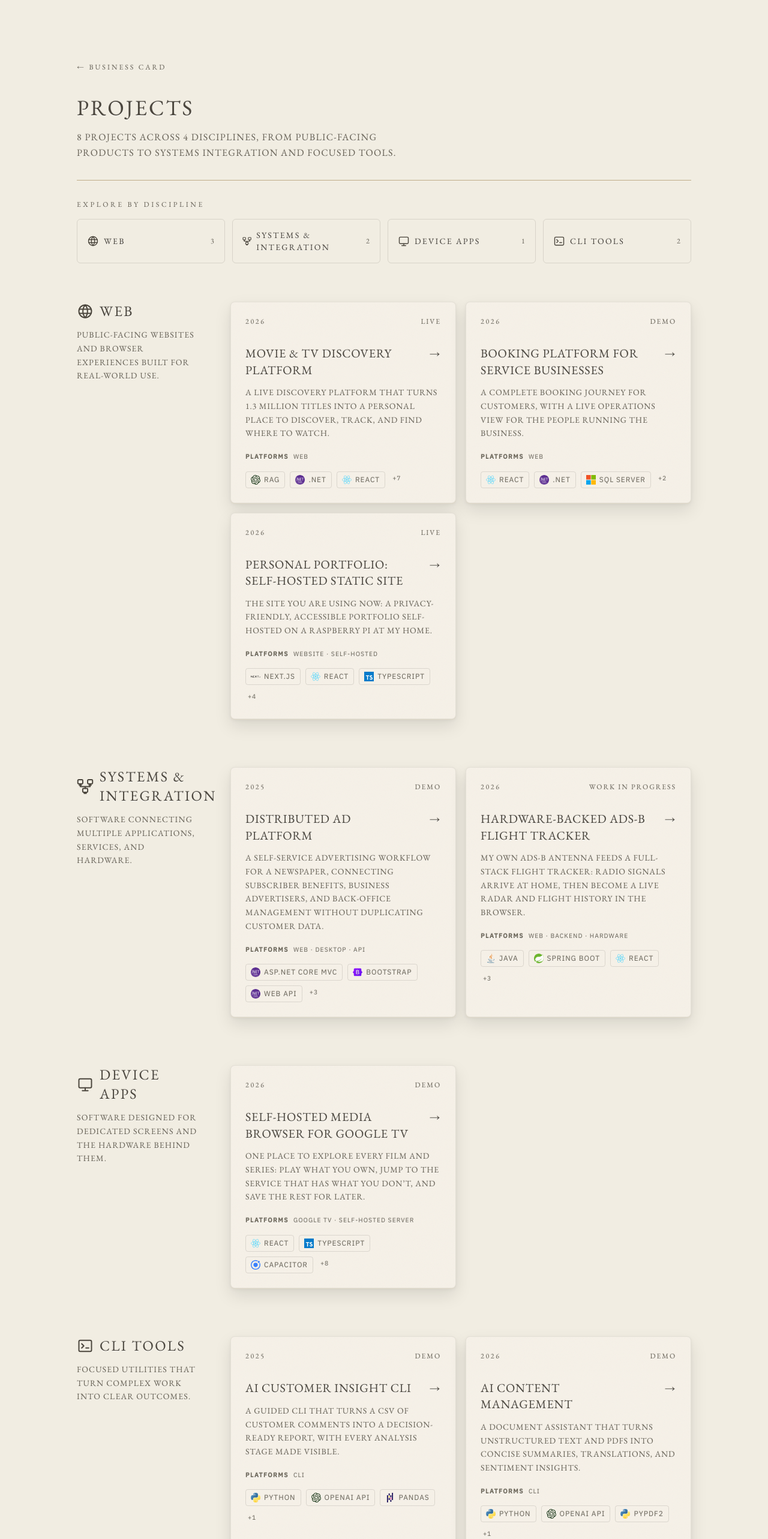
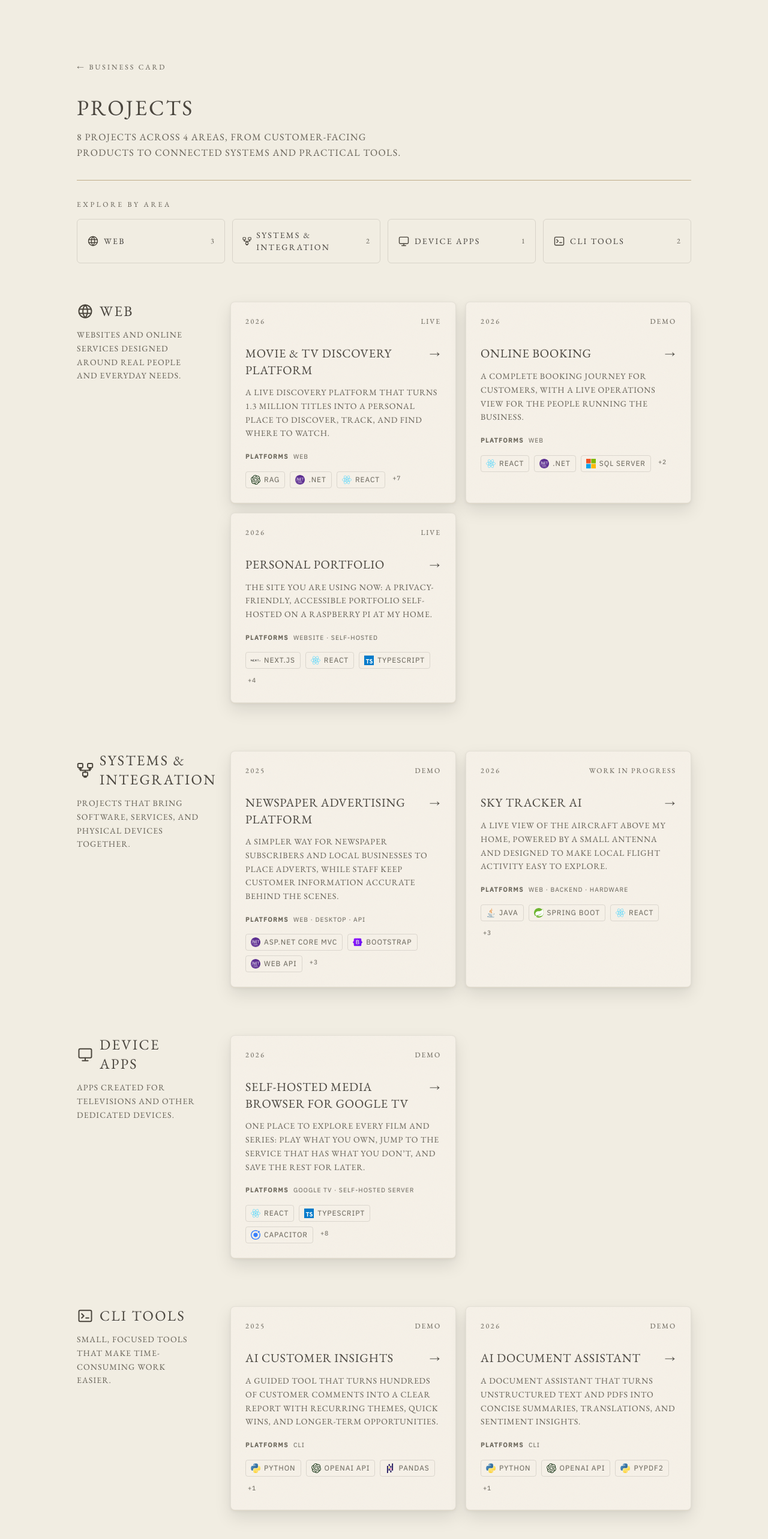
Before and after one commit to faivern/portfolio, a Next.js app: page /projects in a window 1280 px wide. Shown: the top 2566 px of the page at 60% size. Built offline with nearby package versions, Linux system fonts and the light colour scheme; no server answers.

Commit message:
ui changes

```diff
--- a/app/projects/[slug]/page.tsx
+++ b/app/projects/[slug]/page.tsx
@@ -381,7 +381,9 @@ export default async function ProjectPage({
 
   const supportingScreenshots =
     project.videos?.length || project.video || project.videoPlaceholder
-      ? project.screenshots.slice(project.videoPoster ? 1 : 0)
+      ? project.screenshots.slice(
+          project.videoPoster && !project.showVideoPosterInGallery ? 1 : 0,
+        )
       : project.screenshots.slice(1);
 
   return (
@@ -466,7 +468,7 @@ export default async function ProjectPage({
           </h2>
           <div>
             <h3 className="font-serif text-2xl tracking-[0.06em]">
-              The problem
+              {project.problemTitle ?? "The problem"}
             </h3>
             <p className="mt-3 font-sans text-sm leading-7 normal-case tracking-normal [text-shadow:none]">
               {project.problem}
@@ -496,18 +498,12 @@ export default async function ProjectPage({
             />
           </div>
           <ul className="mt-5 grid gap-4 md:grid-cols-3">
-            {project.highlights.map((highlight, index) => (
+            {project.highlights.map((highlight) => (
               <li
                 key={highlight.title}
                 className="paper-panel overflow-hidden border border-foreground/10 p-5 sm:p-6"
               >
                 <div className="relative z-[1]">
-                  <span
-                    aria-hidden="true"
-                    className="font-serif text-xs tracking-[0.2em] text-muted"
-                  >
-                    0{index + 1}
-                  </span>
                   <h3 className="mt-6 font-serif text-xl tracking-[0.06em]">
                     {highlight.title}
                   </h3>
--- a/app/projects/data.ts
+++ b/app/projects/data.ts
@@ -58,6 +58,7 @@ export type Project = {
   title: string;
   tagline: string;
   description: string;
+  problemTitle?: string;
   problem: string;
   solution: string;
   highlights: ProjectHighlight[];
@@ -74,6 +75,7 @@ export type Project = {
   video?: string;
   videos?: ProjectVideo[];
   videoPoster?: string;
+  showVideoPosterInGallery?: boolean;
   videoCaption?: string;
   videoPlaceholder?: boolean;
   screenshots: ProjectMedia[];
@@ -86,7 +88,7 @@ export const projects: Project[] = [
     tagline:
       "A live discovery platform that turns 1.3 million titles into a personal place to discover, track, and find where to watch.",
     description:
-      "Cinelas combines movie and TV tracking with an Azure OpenAI RAG pipeline for grounded, natural-language discovery.",
+      "Cinelas helps people discover, track, and choose what to watch across a catalogue of more than 1.3 million movies and shows.",
     problem:
       "Streaming offers endless choice, but finding something worth watching often means bouncing between services, lists, and review sites.",
     solution:
@@ -164,7 +166,7 @@ export const projects: Project[] = [
   },
   {
     slug: "Booking-Platform",
-    title: "Booking Platform for Service Businesses",
+    title: "Online Booking",
     tagline:
       "A complete booking journey for customers, with a live operations view for the people running the business.",
     description:
@@ -239,7 +241,7 @@ export const projects: Project[] = [
     tagline:
       "One place to explore every film and series: play what you own, jump to the service that has what you don’t, and save the rest for later.",
     description:
-      "Cinelas TV is a Google TV media hub that streams an owned Jellyfin library, finds regional streaming availability, and keeps personal watchlists.",
+      "Cinelas TV brings a personal movie collection, streaming availability, and watchlists together in one television app.",
     problem:
       "Personal collections and streaming subscriptions live in separate apps, each showing only its own world. Finding The Godfather should not mean searching every service — or forgetting about it when it is unavailable.",
     solution:
@@ -321,11 +323,11 @@ export const projects: Project[] = [
   },
   {
     slug: "Distributed-Ad-Platform",
-    title: "Distributed Ad Platform",
+    title: "Newspaper Advertising Platform",
     tagline:
-      "A self-service advertising workflow for a newspaper, connecting subscriber benefits, business advertisers, and back-office management without duplicating customer data.",
+      "A simpler way for newspaper subscribers and local businesses to place adverts, while staff keep customer information accurate behind the scenes.",
     description:
-      "A newspaper advertising platform that reuses subscriber records through an API, automates advertiser pricing, and keeps subscriber administration separate.",
+      "A self-service newspaper advertising platform that recognises subscribers, applies the right price, and avoids duplicate customer records.",
     problem:
       "A newspaper needs to serve both subscribers and business advertisers. Copying subscriber details into the advertising system would create duplicate records, extra administration, and a greater risk of conflicting customer information.",
     solution:
@@ -397,42 +399,43 @@ export const projects: Project[] = [
   },
   {
     slug: "Sky-Tracker-AI",
-    title: "Hardware-Backed ADS-B Flight Tracker",
+    title: "Sky tracker AI",
     tagline:
-      "My own ADS-B antenna feeds a full-stack flight tracker: radio signals arrive at home, then become a live radar and flight history in the browser.",
+      "A live view of the aircraft above my home, powered by a small antenna and designed to make local flight activity easy to explore.",
     description:
-      "SkyTracker connects a 1090 MHz antenna, RTL-SDR receiver, and Raspberry Pi 5 to Spring Boot, Supabase, and a React radar interface.",
+      "Sky tracker AI turns aircraft radio signals received at home into a live map, searchable flight history, alerts, and easy-to-understand insights.",
+    problemTitle: "What I wanted to explore",
     problem:
-      "An ADS-B receiver produces a stream of fragmented aircraft messages, not a usable picture of the sky. Turning my antenna into a tracker meant carrying that real-world signal reliably from hardware into structured, queryable flight data.",
+      "This began as a for-fun homelab experiment. I wanted to connect a radio antenna and Raspberry Pi to software I built myself, learn how aircraft broadcasts could be received at home, and see how far I could take the idea—from live data to flight history, alerts, and eventually AI-powered questions.",
     solution:
-      "An RTL-SDR receiver connected to my Raspberry Pi 5 decodes broadcasts with readsb and streams them to Spring Boot. The service assembles messages into flight sessions, stores them in Supabase, and exposes my own REST and WebSocket APIs for the web client. Next, an AI query layer will answer natural-language questions such as ‘What plane flew over my house at lunch yesterday?’",
+      "A small home receiver listens for nearby aircraft and sends their position, speed, and altitude to the app. Sky tracker AI turns that information into a live map, remembers each flight for later, and can alert me to important events. The next step is a conversational search that can answer questions such as, ‘What plane flew over my house at lunch yesterday?’",
     highlights: [
       {
         title: "Live radar",
         detail:
-          "Every aircraft on the scope comes from my own 1090 MHz antenna and SDR receiver—not a third-party flight feed.",
+          "See nearby aircraft move across the map using signals received directly at my home, rather than data from an outside flight service.",
       },
       {
         title: "Every pass remembered",
         detail:
-          "Spring Boot turns partial messages into sessions stored in Supabase for history, track replay, and leaderboards.",
+          "Look back at previous flights, replay their routes, and compare the fastest, lowest, or closest aircraft.",
       },
       {
-        title: "My API, one interface",
+        title: "Useful alerts",
         detail:
-          "The React client uses my REST API for stored data and WebSockets for live aircraft, geofence events, and emergency alerts.",
+          "Get immediate updates when an aircraft enters a chosen area or broadcasts an emergency signal.",
       },
     ],
     technicalProof: [
       {
-        title: "A physical data pipeline",
+        title: "Reliable from antenna to screen",
         detail:
-          "The Pi 5 and readsb decode radio broadcasts, then a resilient TCP ingest client parses SBS messages and reconnects automatically when the edge feed drops.",
+          "A Raspberry Pi decodes the radio broadcasts and passes them to the Java service. If the connection drops, it reconnects automatically so tracking can continue without manual intervention.",
       },
       {
-        title: "Storage shaped for the product",
+        title: "Detailed without storing too much",
         detail:
-          "Spring Boot batches positions into Supabase, closes individual flight sessions, and downsamples routine points while retaining full detail near the antenna.",
+          "The service groups scattered position updates into complete flights and keeps the most useful detail, especially when an aircraft is close to the antenna.",
       },
     ],
     year: "2026",
@@ -451,30 +454,31 @@ export const projects: Project[] = [
     githubUrl: "https://github.com/faivern/sky-tracker-ai",
     video: "/projects/Sky-Tracker-AI/skytracker-beta-demo.mp4",
     videoPoster: "/projects/Sky-Tracker-AI/live-view.png",
+    showVideoPosterInGallery: true,
     videoCaption:
-      "A beta walkthrough of the live radar, flight history, leaderboards, track replay, and alert workflow.",
+      "A short tour of the live map, flight history, route replay, comparisons, and alerts.",
     screenshots: [
       {
         src: "/projects/Sky-Tracker-AI/live-view.png",
         width: 1906,
         height: 903,
-        alt: "SkyTracker live radar showing an aircraft received by the local ADS-B ground station",
+        alt: "Sky tracker AI live map showing an aircraft detected by the home receiver",
         caption:
-          "The live scope plots the local receiver’s WebSocket feed over a range-adjustable map.",
+          "The live map shows aircraft detected by the receiver at my home.",
       },
       {
         src: "/projects/Sky-Tracker-AI/leaderboard.png",
         width: 510,
         height: 545,
-        alt: "SkyTracker fastest-aircraft leaderboard listing callsigns, dates, and maximum speeds",
+        alt: "Sky tracker AI comparison showing the fastest detected aircraft, with flight names, dates, and speeds",
         caption:
-          "Stored flight sessions become fastest, lowest, and closest-approach leaderboards.",
+          "Recorded flights can be compared by speed, altitude, and how close they came to the antenna.",
       },
     ],
   },
   {
     slug: "Portfolio",
-    title: "Personal Portfolio: Self-Hosted Static Site",
+    title: "Personal Portfolio",
     tagline:
       "The site you are using now: a privacy-friendly, accessible portfolio self-hosted on a Raspberry Pi at my home.",
     description:
@@ -536,20 +540,20 @@ export const projects: Project[] = [
   },
   {
     slug: "AI-Customer-Insight",
-    title: "AI Customer Insight CLI",
+    title: "AI Customer Insights",
     tagline:
-      "A guided CLI that turns a CSV of customer comments into a decision-ready report, with every analysis stage made visible.",
+      "A guided tool that turns hundreds of customer comments into a clear report with recurring themes, quick wins, and longer-term opportunities.",
     description:
-      "A guided command-line tool that validates customer feedback, combines dataset metrics with AI analysis, and produces a structured Markdown report.",
+      "AI Customer Insights turns customer feedback into a consistent, decision-ready report while keeping every step of the analysis visible.",
     problem:
       "Useful themes hide inside hundreds of comments, and reading them manually is slow, subjective, and difficult to repeat.",
     solution:
-      "The guided workflow validates the CSV, calculates dataset metrics, prepares safe samples, previews the findings, and saves themes and prioritised actions as a shareable Markdown report.",
+      "The guided workflow checks the feedback file, measures the overall patterns, and uses AI to identify common themes and priorities. It previews the most useful findings straight away and saves a clear report that can be shared with a team.",
     highlights: [
       {
         title: "Guided from the start",
         detail:
-          "Run it with no arguments to choose a CSV interactively, or provide a path directly.",
+          "Choose a customer feedback file and follow a clear step-by-step process.",
       },
       {
         title: "Progress you can see",
@@ -599,7 +603,7 @@ export const projects: Project[] = [
         alt:
           "AI Customer Insight terminal showing five completed analysis stages, dataset metrics, an insight preview, and the saved report path",
         caption:
-          "The CLI keeps validation, safety checks, progress, and the most useful findings visible.",
+          "The tool keeps its checks, progress, and most useful findings visible throughout.",
       },
       {
         src: "/projects/AI-Customer-Insight/Output-Full-Report.png",
@@ -608,21 +612,21 @@ export const projects: Project[] = [
         alt:
           "Generated customer insight report showing response metrics, a summary, top themes, prioritised improvements, quick wins, and long-term actions",
         caption:
-          "The saved Markdown report separates evidence, themes, quick wins, and longer-term actions.",
+          "The saved report separates evidence, recurring themes, quick wins, and longer-term actions.",
       },
     ],
   },
   {
     slug: "Content-Management-AI",
-    title: "AI Content Management",
+    title: "AI Document Assistant",
     tagline:
       "A document assistant that turns unstructured text and PDFs into concise summaries, translations, and sentiment insights.",
     description:
-      "AI Content Management turns unstructured text and PDFs into actionable summaries, translations, and sentiment insights.",
+      "AI Document Assistant turns long text and PDF documents into useful summaries, translations, and sentiment insights.",
     problem:
       "Reviewing long documents by hand takes time and makes it easy to miss the themes, concerns, and details that deserve attention.",
     solution:
-      "The CLI reads a text file or PDF, runs the chosen analysis, and presents a structured result that can be reviewed immediately and reused later.",
+      "Choose a text file or PDF and ask the assistant to summarise it, translate it, or assess its tone. The result is organised for quick review and saved for later use.",
     highlights: [
       {
         title: "Summaries that scan",
--- a/app/projects/page.tsx
+++ b/app/projects/page.tsx
@@ -10,20 +10,20 @@ import { ProjectCategoryIcon } from "@/lib/project-category-icon";
 import { TechnologyBadge } from "@/lib/technology-badge";
 
 const categoryDescriptions: Record<ProjectCategory, string> = {
-  Web: "Public-facing websites and browser experiences built for real-world use.",
+  Web: "Websites and online services designed around real people and everyday needs.",
   "Systems & Integration":
-    "Software connecting multiple applications, services, and hardware.",
-  "Device Apps": "Software designed for dedicated screens and the hardware behind them.",
-  "CLI Tools": "Focused utilities that turn complex work into clear outcomes.",
+    "Projects that bring software, services, and physical devices together.",
+  "Device Apps": "Apps created for televisions and other dedicated devices.",
+  "CLI Tools": "Small, focused tools that make time-consuming work easier.",
 };
 
 export const metadata: Metadata = {
   title: "Projects",
-  description: `All projects by ${site.plainName}, including web products, systems integration, device apps, and CLI tools.`,
+  description: `Explore projects by ${site.plainName}, including web products, connected systems, device apps, and practical AI tools.`,
   alternates: { canonical: "/projects" },
   openGraph: {
     title: "Projects",
-    description: `All projects by ${site.plainName}, including web products, systems integration, device apps, and CLI tools.`,
+    description: `Explore projects by ${site.plainName}, including web products, connected systems, device apps, and practical AI tools.`,
     url: "/projects",
   },
 };
@@ -53,8 +53,8 @@ export default function ProjectsPage() {
             Projects
           </h1>
           <p className="mt-4 max-w-xl font-serif text-base leading-relaxed tracking-[0.08em] text-muted">
-            {projects.length} projects across {groups.length} disciplines,
-            from public-facing products to systems integration and focused tools.
+            {projects.length} projects across {groups.length} areas, from
+            customer-facing products to connected systems and practical tools.
           </p>
         </header>
 
@@ -62,7 +62,7 @@ export default function ProjectsPage() {
 
         <nav aria-label="Project categories" className="mt-8">
           <p className="font-serif text-xs tracking-[0.3em] text-muted">
-            Explore by discipline
+            Explore by area
           </p>
           <ul className="mt-4 grid gap-3 sm:grid-cols-2 lg:grid-cols-4">
             {groups.map(({ category, items }) => (
--- a/lib/site.ts
+++ b/lib/site.ts
@@ -17,16 +17,16 @@ export const site = {
   plainName: "Gustaf Faivre",
   givenName: "Gustaf",
   familyName: "Faivre",
-  role: "Software Developer — FullStack",
+  role: "Software Developer — Full-stack",
   jobTitle: "Software Developer",
   location: "Karlstad, Sweden",
   email: "gustaf.faivre@outlook.com",
   url: siteUrl,
   description:
-    "Portfolio of Gustaf Faivre, a software developer building full-stack applications, AI-powered systems, cloud services and personal software projects.",
+    "Portfolio of Gustaf Faivre, a software developer who turns ideas into useful web products, connected systems, and AI-assisted tools.",
   profile: {
     about:
-      "Building from idea to production-ready software used by real people. I enjoy the full development lifecycle, especially applying AI to make systems smarter.",
+      "I turn ideas into useful, dependable software for real people. I enjoy working across the whole journey—from understanding a need to building and improving the finished product—and using AI where it creates genuine value.",
     availability: "Open to work / connect",
     education: {
       degree: "B.Sc. Information Systems Development",
@@ -52,7 +52,7 @@ export const site = {
       },
       {
         label: "Databases",
-        skills: ["PostgreSQL", "SQL Server", "MongoDB"],
+        skills: ["PostgreSQL", "SQL Server", "MongoDB", "Supabase"],
       },
       {
         label: "AI, Tools & DevOps",
```
